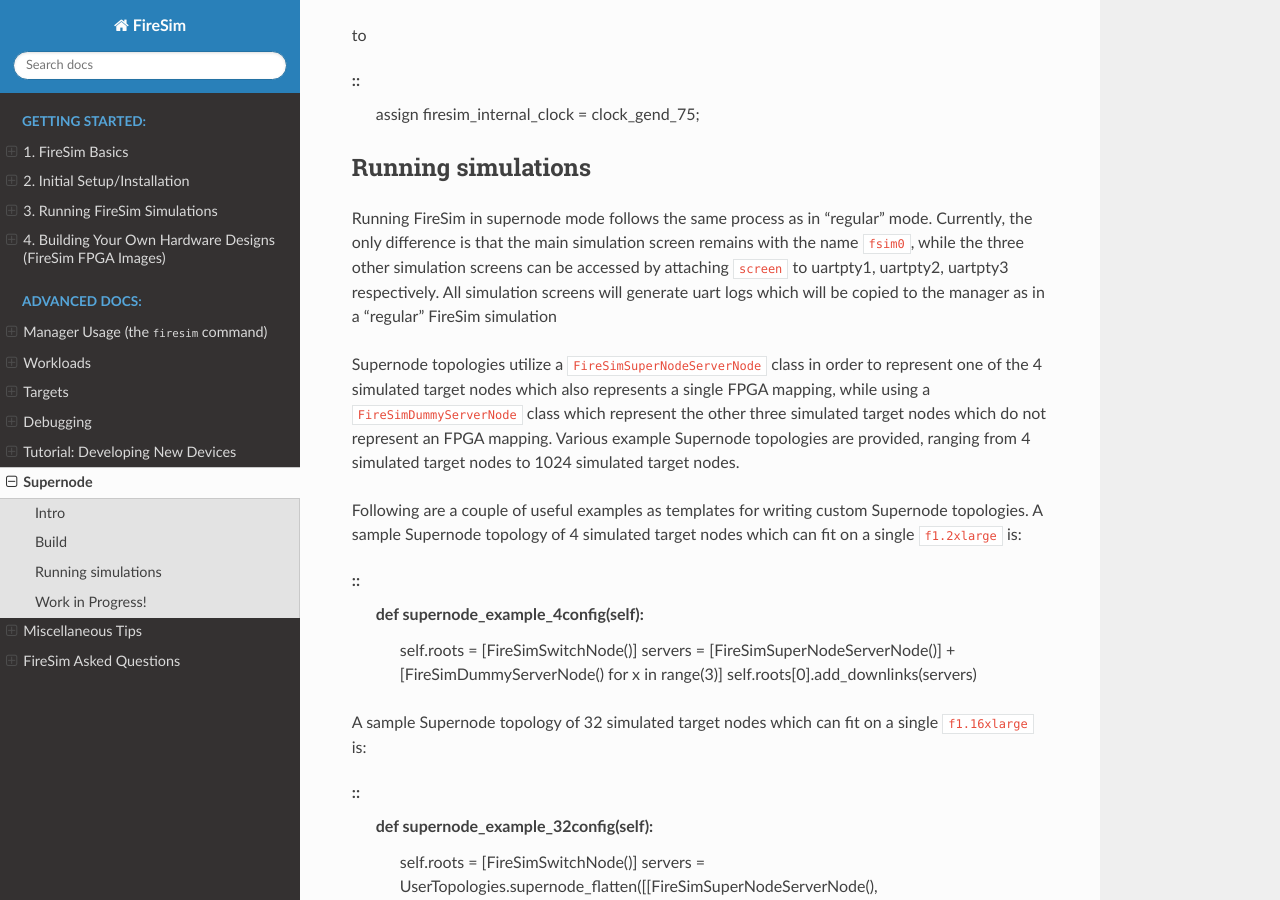
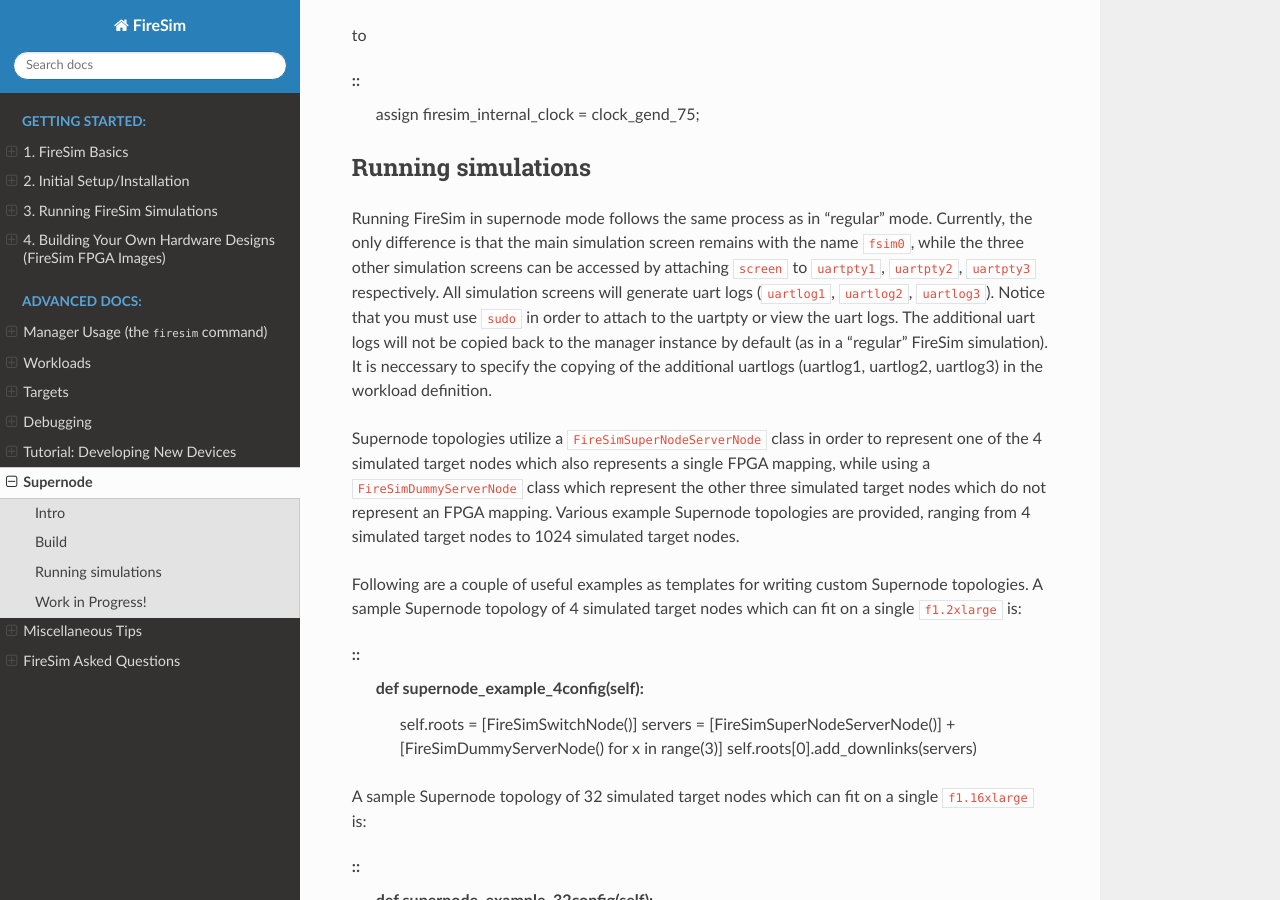
Before and after one commit to firesim/firesim, a Sphinx documentation site: the page built from docs/Advanced-Usage/Supernode.rst, in a window 1280 px wide and 900 px high, scrolled down 1533 px. Built offline with Sphinx 7.4.7 and the Read the Docs theme 2.0.0, drawn with Linux system fonts in a browser that asks for light colours.

Commit message:
fix supernode doc

```diff
--- a/docs/Advanced-Usage/Supernode.rst
+++ b/docs/Advanced-Usage/Supernode.rst
@@ -85,9 +85,13 @@
 Running FireSim in supernode mode follows the same process as in
 "regular" mode. Currently, the only difference is that the main simulation
 screen remains with the name ``fsim0``, while the three other simulation screens
-can be accessed by attaching ``screen`` to uartpty1, uartpty2, uartpty3
-respectively. All simulation screens will generate uart logs which will be
-copied to the manager as in a "regular" FireSim simulation
+can be accessed by attaching ``screen`` to ``uartpty1``, ``uartpty2``, ``uartpty3``
+respectively. All simulation screens will generate uart logs (``uartlog1``,
+``uartlog2``, ``uartlog3``). Notice that you must use ``sudo`` in order to
+attach to the uartpty or view the uart logs. The additional uart logs will not
+be copied back to the manager instance by default (as in a "regular" FireSim
+simulation). It is neccessary to specify the copying of the additional uartlogs
+(uartlog1, uartlog2, uartlog3) in the workload definition.
 
 Supernode topologies utilize a ``FireSimSuperNodeServerNode`` class in order to
 represent one of the 4 simulated target nodes which also represents a single
```
